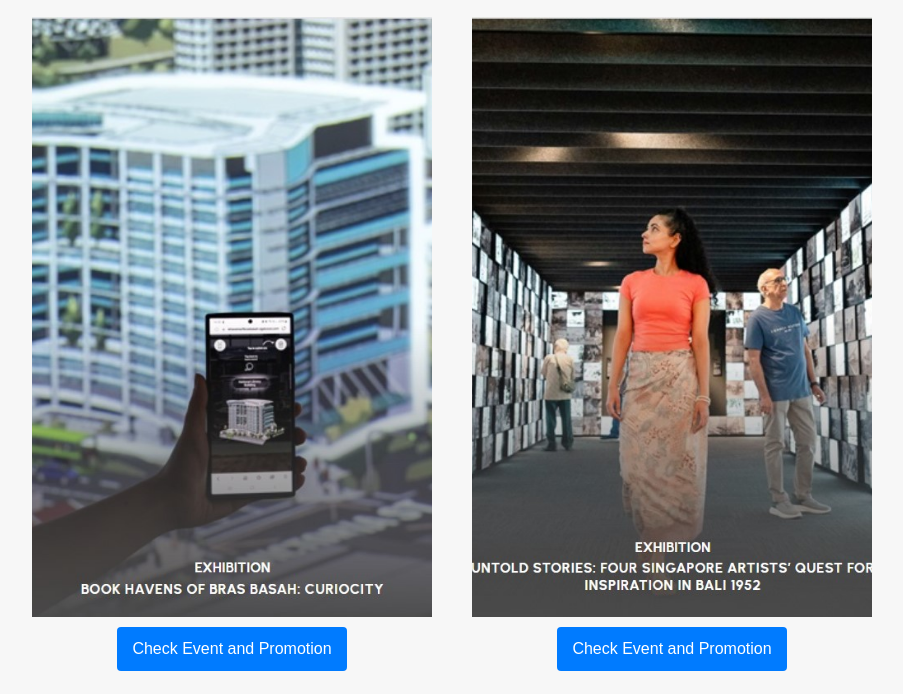
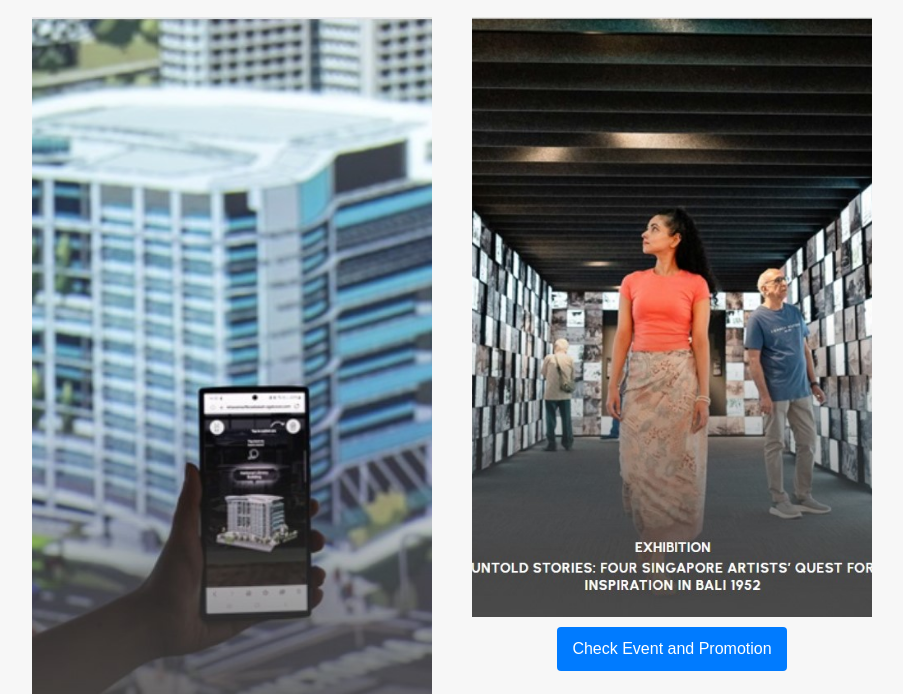
Before and after one commit to kenheng70new/SilentLibrary, a plain HTML site: page pages/events.html in a window 1280 px wide. Shown: the part 546-1240 px from the top of the page, without its empty margins (188-1091 px from the left). Drawn offline with nearby package versions, Linux system fonts and the light colour scheme.

Commit message:
Update events.html

```diff
--- a/pages/events.html
+++ b/pages/events.html
@@ -29,7 +29,7 @@
     <section class="event-grid" style="display: flex; justify-content: center; gap: 40px; flex-wrap: wrap; margin-bottom: 40px;">
       <!-- Repeat this block for each event -->
       <div style="text-align: center;">
-        <img src="../pages/event1.jpg" alt="Event 1" style="width: 400px; height: 600px; object-fit: cover;" />
+        <img src="../assets/Event1.jpg" alt="Check Events" style="width: 100%; width: 400px; height: 750px; object-fit: cover;" />
         <div style="margin-top: 10px;">
           <button style="padding: 10px 15px; background: #007bff; color: white; border: none; border-radius: 4px; cursor: pointer;">
             Check Event and Promotion
```
